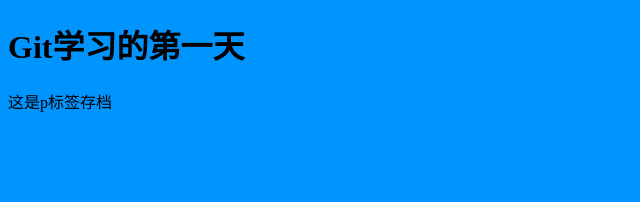
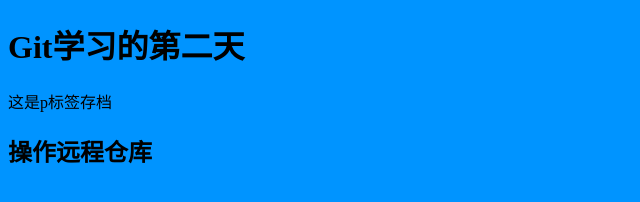
Before and after one commit to tanlixh/sb, a plain HTML site: page index.html in a window 1280 px wide. Shown: the whole page, without its empty margins (0-640 px from the left). Drawn offline with Linux system fonts and the light colour scheme.

Commit message:
更新第二天

```diff
--- a/index.html
+++ b/index.html
@@ -8,7 +8,8 @@
     <link rel="stylesheet" href="./Index.css">
 </head>
 <body>
-    <h1>Git学习的第一天</h1>
+    <h1>Git学习的第二天</h1>
     <p>这是p标签存档</p>
+    <h2>操作远程仓库</h2>
 </body>
 </html>
```
